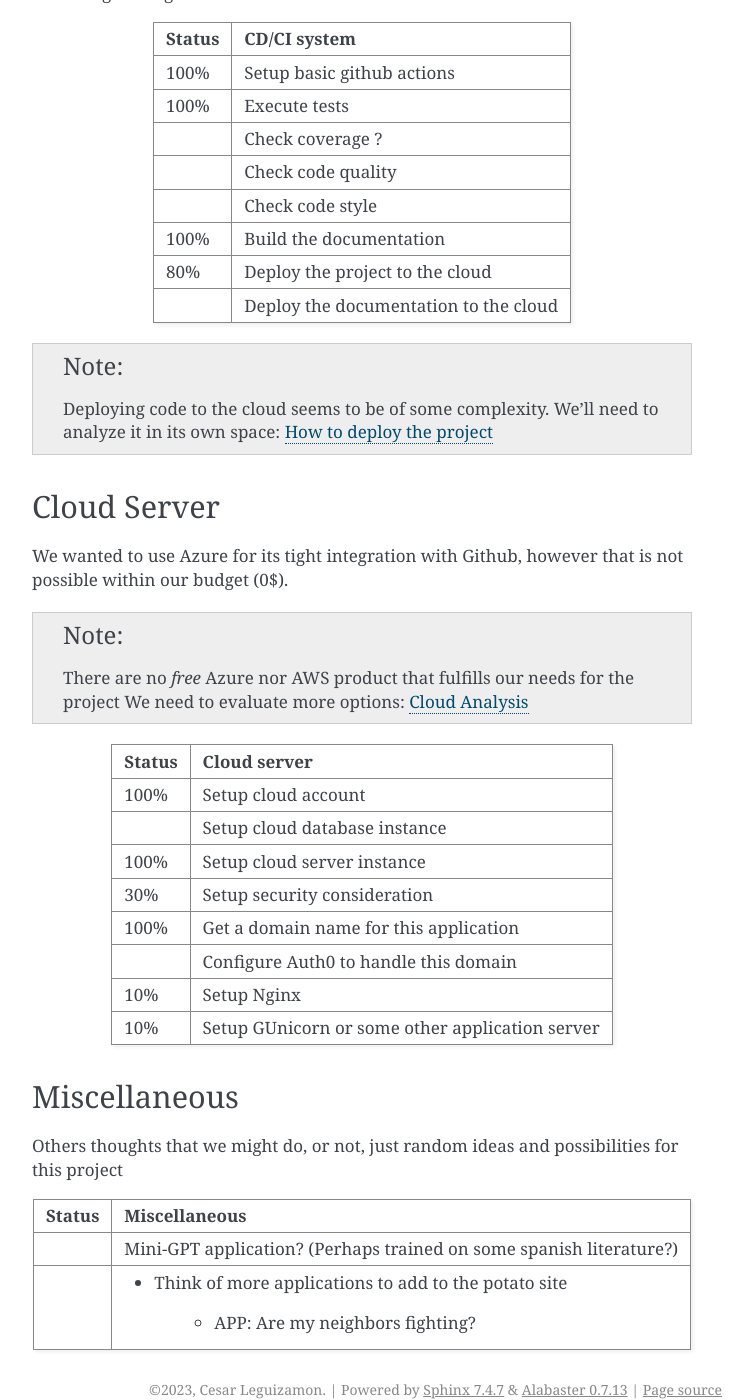
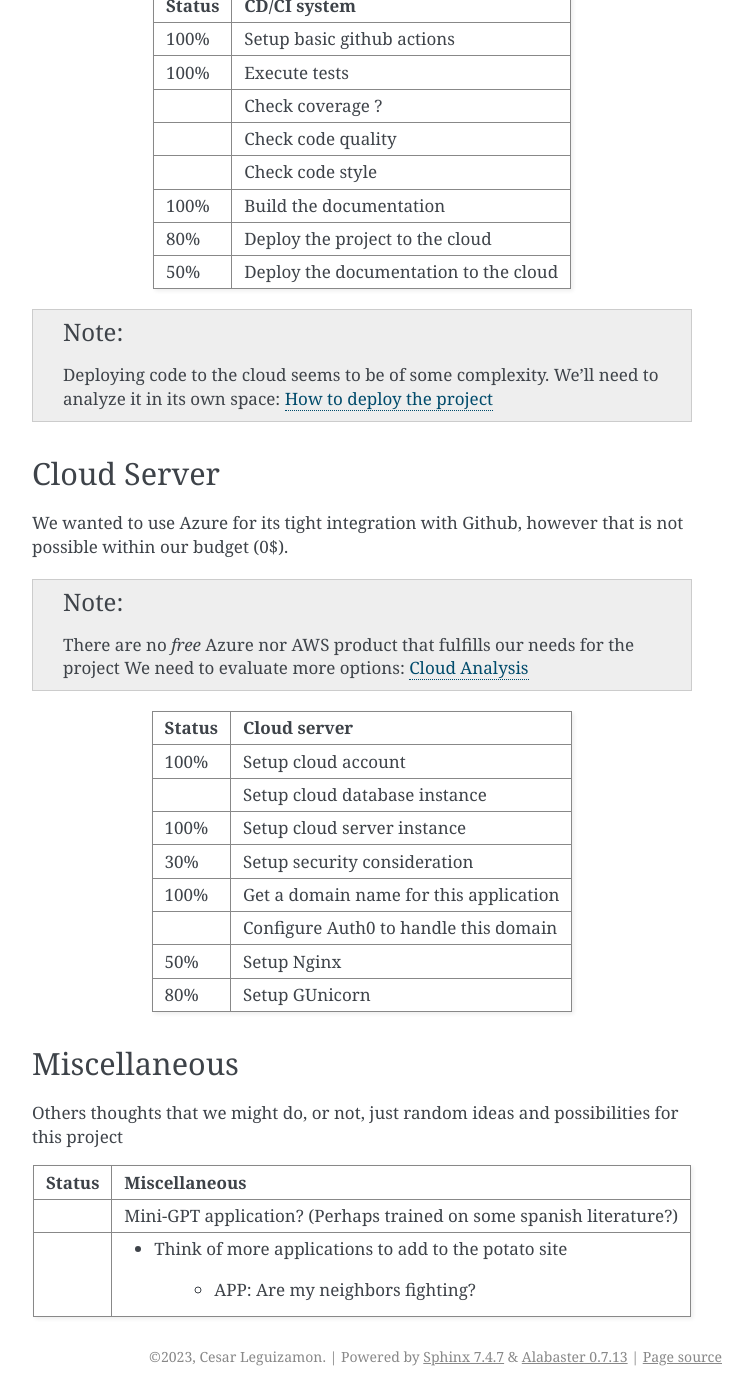
Before and after one commit to fabi1816/super-duper-potato, a Sphinx documentation site: the page built from docs/source/roadmap.rst, in a window 1280 px wide and 1400 px high, scrolled down 2579 px. Shown: the whole window, without its empty margins (388-1141 px from the left). Built offline with Sphinx 7.4.7, drawn with Linux system fonts in a browser that asks for light colours; some of the changed text lies outside the part shown.

Commit message:
Updated roadmap

```diff
--- a/docs/source/roadmap.rst
+++ b/docs/source/roadmap.rst
@@ -21,7 +21,7 @@ I'll try to keep this organized
 +--------+------------------------------+
 |    70% | :ref:`cdci-roadmap`          |
 +--------+------------------------------+
-|    50% | :ref:`cloud-server-roadmap`  |
+|    80% | :ref:`cloud-server-roadmap`  |
 +--------+------------------------------+
 |     0% | :ref:`miscellaneous-roadmap` |
 +--------+------------------------------+
@@ -167,7 +165,7 @@ We want to automatize as much as possible and for that we'll use github actions
 +--------+----------------------------------------+
 |    80% | Deploy the project to the cloud        |
 +--------+----------------------------------------+
-|        | Deploy the documentation to the cloud  |
+|    50% | Deploy the documentation to the cloud  |
 +--------+----------------------------------------+
 
 .. note::
@@ -200,9 +198,9 @@ We wanted to use Azure for its tight integration with Github, however that is no
 +--------+-------------------------------------------------+
 |        | Configure Auth0 to handle this domain           |
 +--------+-------------------------------------------------+
-|    10% | Setup Nginx                                     |
+|    50% | Setup Nginx                                     |
 +--------+-------------------------------------------------+
-|    10% | Setup GUnicorn or some other application server |
+|    80% | Setup GUnicorn                                  |
 +--------+-------------------------------------------------+
 
 .. _miscellaneous-roadmap:
```
Also changed, not shown: other parts of docs/source/roadmap.rst (+1 -3 lines).
